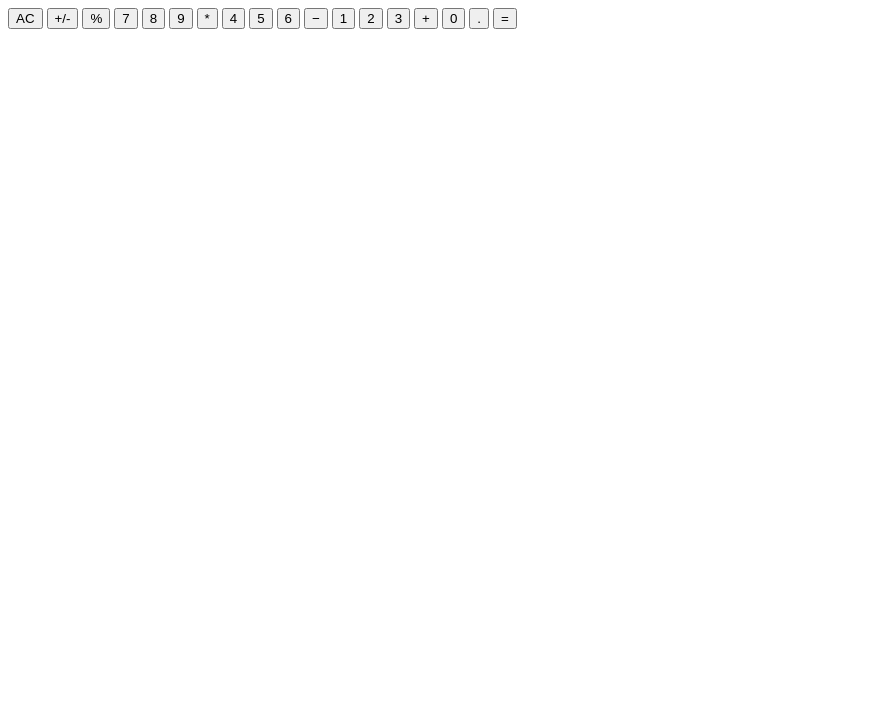
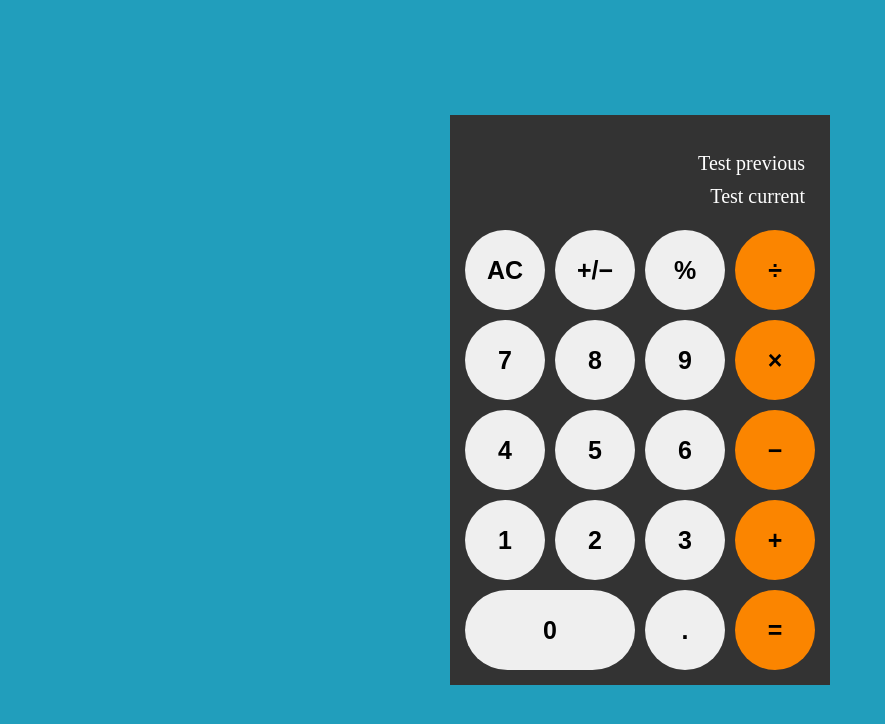
Before and after one commit to internetdrew/calculator, a plain HTML site: page index.html in a window 1280 px wide. Shown: the whole page, without its empty margins (0-885 px from the left). Drawn offline with Linux system fonts and the light colour scheme.

Commit message:
Create new markup and styles

```diff
--- a/index.html
+++ b/index.html
@@ -9,29 +9,42 @@
     <title>Calculator</title>
   </head>
   <body>
-    <div class="calculator-grid">
-      <div class="output">
-        <div class="previous-operand"></div>
-        <div class="current-operand"></div>
+    <div class="calculator">
+      <div class="screen">
+        <div class="previous-operand">Test previous</div>
+        <div class="current-operand">Test current</div>
       </div>
-      <button class="span-two">AC</button>
-      <button>+/-</button>
-      <button>%</button>
+      <div class="button-container">
+        <div class="row">
+          <button class="grey">AC</button>
+          <button class="grey">+/&minus;</button>
+          <button class="grey">%</button>
+          <button class="operand">&divide;</button>
+        </div>
+        <div class="row">
           <button>7</button>
           <button>8</button>
           <button>9</button>
-      <button>*</button>
+          <button class="operand">&times;</button>
+        </div>
+        <div class="row">
           <button>4</button>
           <button>5</button>
           <button>6</button>
-      <button>&minus;</button>
+          <button class="operand">&minus;</button>
+        </div>
+        <div class="row">
           <button>1</button>
           <button>2</button>
           <button>3</button>
-      <button>&plus;</button>
+          <button class="operand">&plus;</button>
+        </div>
+        <div class="row">
           <button class="span-two">0</button>
           <button>.</button>
-      <button>=</button>
+          <button class="operand">&equals;</button>
+        </div>
+      </div>
     </div>
   </body>
 </html>
--- a/style.css
+++ b/style.css
@@ -0,0 +1,69 @@
+* {
+  box-sizing: border-box;
+}
+
+body {
+  margin: 0;
+  padding: 0;
+  height: 100vh;
+  display: flex;
+  justify-content: center;
+  align-items: center;
+  background-color: #219ebc;
+}
+
+.calculator {
+  background-color: #333;
+  padding: 15px;
+}
+
+.screen {
+  display: flex;
+  flex-direction: column;
+  gap: 10px;
+  font-size: 20px;
+  height: 80px;
+  color: #fff;
+  margin: 10px 10px;
+  justify-content: center;
+  align-items: end;
+}
+
+.button-container {
+  display: flex;
+  flex-direction: column;
+  gap: 10px;
+}
+
+.operand {
+  background: #fb8500;
+}
+
+.row {
+  display: flex;
+  justify-content: space-around;
+  gap: 10px;
+}
+
+.row button {
+  width: 80px;
+  height: 80px;
+  font-size: 25px;
+  font-weight: bold;
+  outline: none;
+  border: none;
+}
+
+.row button:not(.span-two) {
+  border-radius: 50%;
+}
+
+.row button:hover {
+  cursor: pointer;
+  background-color: #fff;
+}
+
+.span-two {
+  flex-grow: 2;
+  border-radius: 25%/50%;
+}
```
Lines whose indentation alone changed are shown as unchanged.
